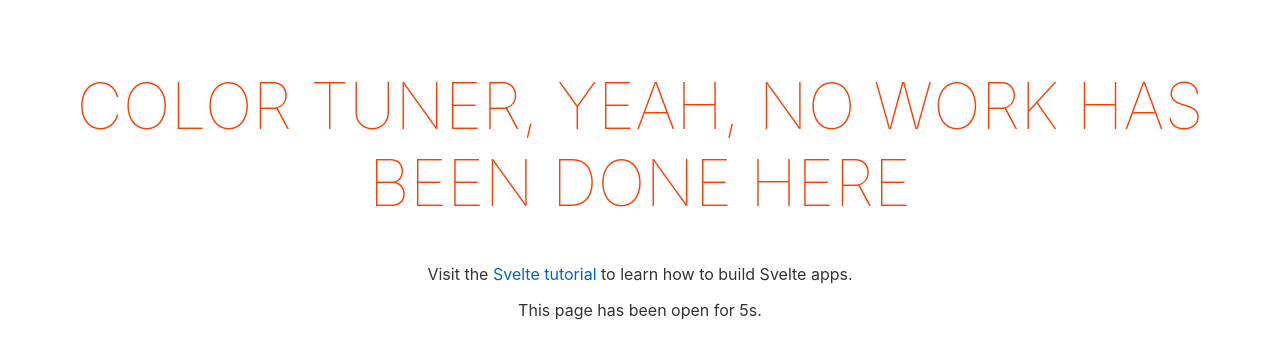
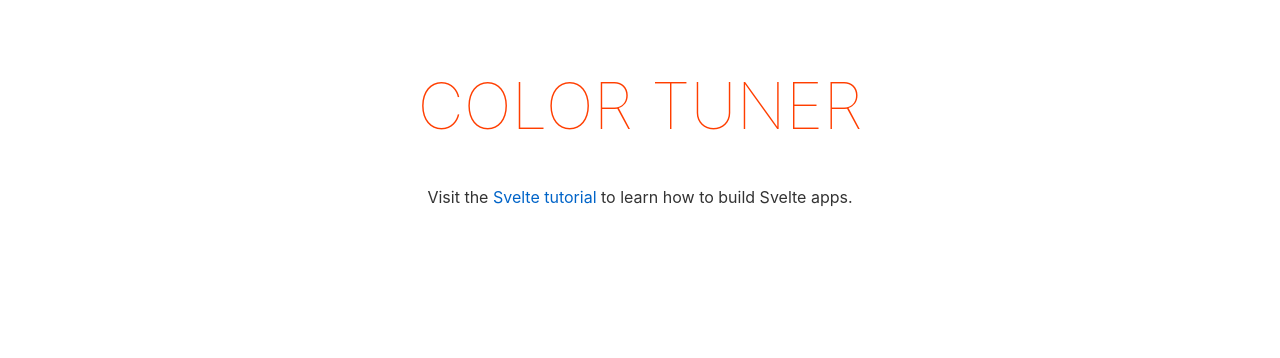
Before and after one commit to helenawsu/seyan, a Svelte app: page / in a window 1280 px wide. Shown: the top 358 px of the page. Built offline with nearby package versions, Linux system fonts and the light colour scheme; no server answers.

Commit message:
(ﾟoﾟ;; my child can see now

```diff
--- a/public/index.html
+++ b/public/index.html
@@ -4,9 +4,9 @@
 	<meta charset='utf-8'>
 	<meta name='viewport' content='width=device-width,initial-scale=1'>
 
-	<title>Svelte app</title>
+	<title>Color Tuner</title>
 
-	<link rel='icon' type='image/png' href='/favicon.png'>
+	<link rel="icon" type="photos/x-icon" href="./Hicon32.ico">
 	<link rel='stylesheet' href='./global.css'>
 	<link rel='stylesheet' href='./build/bundle.css'>
 
--- a/src/App.svelte
+++ b/src/App.svelte
@@ -1,31 +1,38 @@
 <script>
   import { onMount } from 'svelte';
+  // import {videoStream} from './store.js'
 
-  /** @type {string} */
-  export let name;
+  /**
+   * @type {MediaStream}
+   */
+  var videothing;
+  /**
+   * @type {HTMLVideoElement | null}
+   */
+  let video = null;
+  const mediaStream = window.navigator.mediaDevices.getUserMedia({video: true})
+  .then(videoStream => {
+     // yay we can now assign srcObject to videoStream
+    if (video!=null) {
+    video.srcObject = videoStream;}
+  })
+  .catch(e => {
+      // tell the user something went wrong, e has the reason for why it failed
+      console.error('something is wrong :c', e)
+  })
+  // let video = document.createElement('video');
 
-  let counter = 0; // @hmr:keep
 
-  onMount(() => {
-    const interval = setInterval(() => {
-      counter++;
-    }, 1000);
-
-    return () => {
-      clearInterval(interval);
-    };
-  });
 </script>
 
 <main>
-  <h1>Color Tuner, yeah, No work has been done here</h1>
+  <h1>Color Tuner</h1>
   <p>
     Visit the <a href="https://svelte.dev/tutorial">Svelte tutorial</a> to learn
     how to build Svelte apps.
   </p>
-  <p>
-    This page has been open for {counter}s.
-  </p>
+    <!-- svelte-ignore a11y-media-has-caption -->
+    <video autoplay bind:this={video}/>
 </main>
 
 <style>
--- /dev/null
+++ b/src/store.js
@@ -0,0 +1,10 @@
+import { derived, readable, writable } from 'svelte/store';
+export const videoStream = readable(
+    /** @type {MediaStream | null} */ (null),
+    (set) => {
+      window.navigator.mediaDevices
+        .getUserMedia({ video: { facingMode: 'user' }, audio: false })
+        .then(set)
+        .catch((e) => console.error('Ooopsie woopsie', e));
+    }
+  );
```
Also changed, not shown: 1 other file (tests, documents, lock files or other folders).
